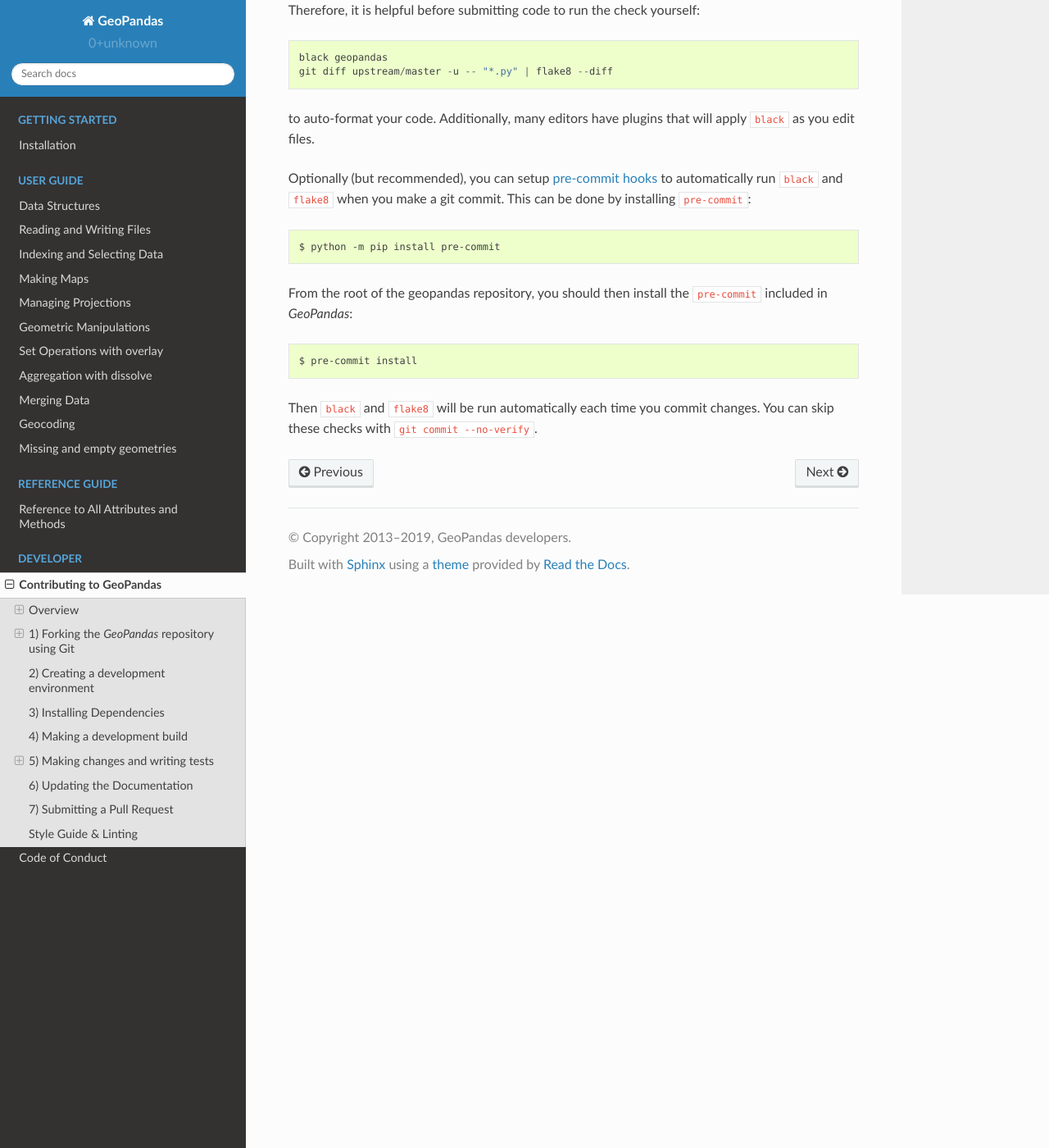
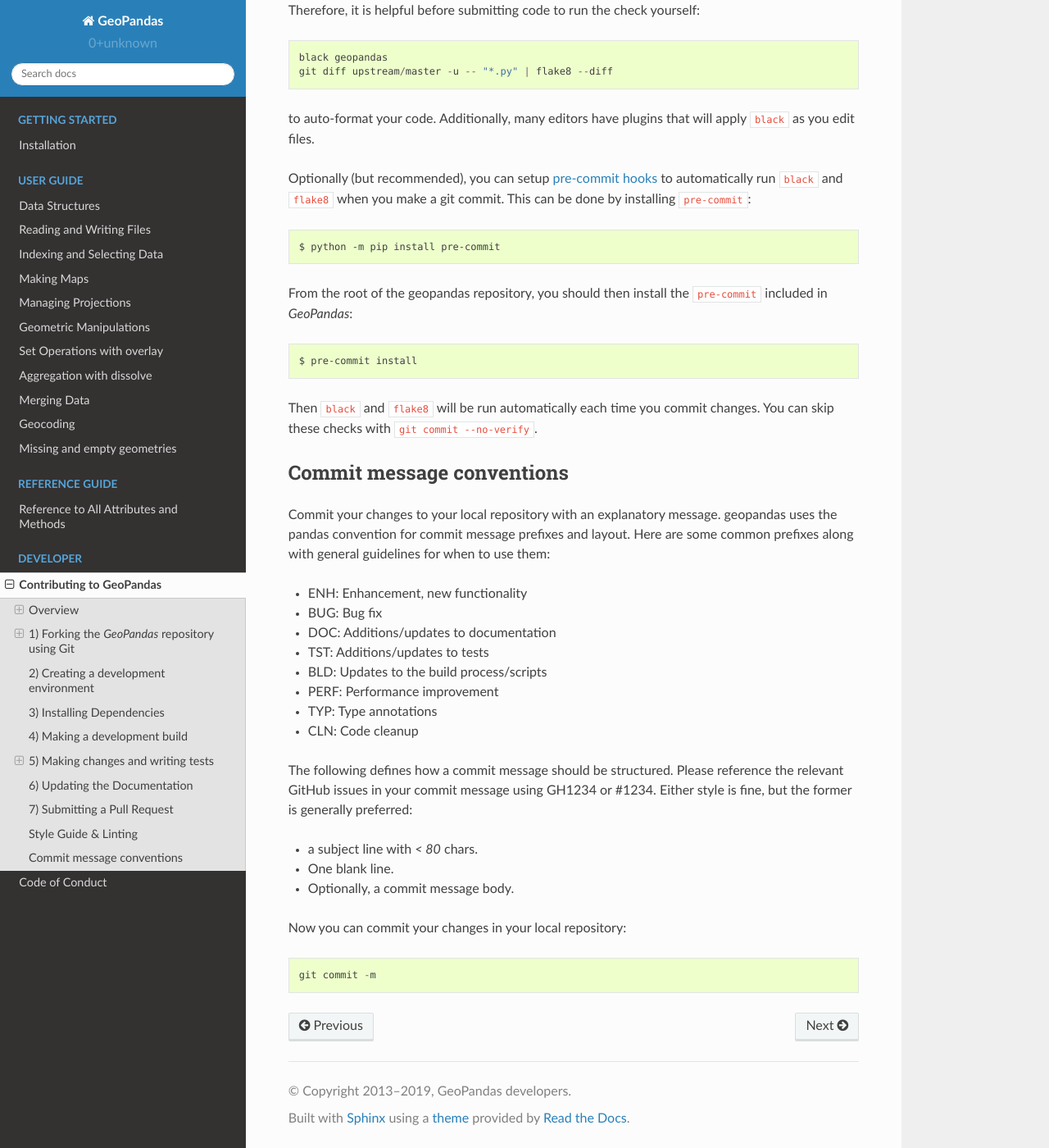
Before and after one commit to geopandas/geopandas, a Sphinx documentation site: the page built from doc/source/contributing.rst, in a window 1280 px wide and 1400 px high, scrolled down 6069 px. Shown: the whole window at 82% size. Built offline with Sphinx 7.4.7 and the Read the Docs theme 2.0.0, drawn with Linux system fonts in a browser that asks for light colours; pages that are not in the unit, such as notebooks, are missing from menus.

Commit message:
DOC: Copy pandas commit message conventions
Following on from pull request discussion
in #1425

```diff
--- a/doc/source/contributing.rst
+++ b/doc/source/contributing.rst
@@ -316,3 +316,31 @@ From the root of the geopandas repository, you should then install the
 Then ``black`` and ``flake8`` will be run automatically
 each time you commit changes. You can skip these checks with
 ``git commit --no-verify``.
+
+Commit message conventions
+--------------------------
+
+Commit your changes to your local repository with an explanatory message. geopandas
+uses the pandas convention for commit message prefixes and layout.  Here are
+some common prefixes along with general guidelines for when to use them:
+
+* ENH: Enhancement, new functionality
+* BUG: Bug fix
+* DOC: Additions/updates to documentation
+* TST: Additions/updates to tests
+* BLD: Updates to the build process/scripts
+* PERF: Performance improvement
+* TYP: Type annotations
+* CLN: Code cleanup
+
+The following defines how a commit message should be structured.  Please reference the
+relevant GitHub issues in your commit message using GH1234 or #1234.  Either style
+is fine, but the former is generally preferred:
+
+* a subject line with `< 80` chars.
+* One blank line.
+* Optionally, a commit message body.
+
+Now you can commit your changes in your local repository::
+
+    git commit -m
```
